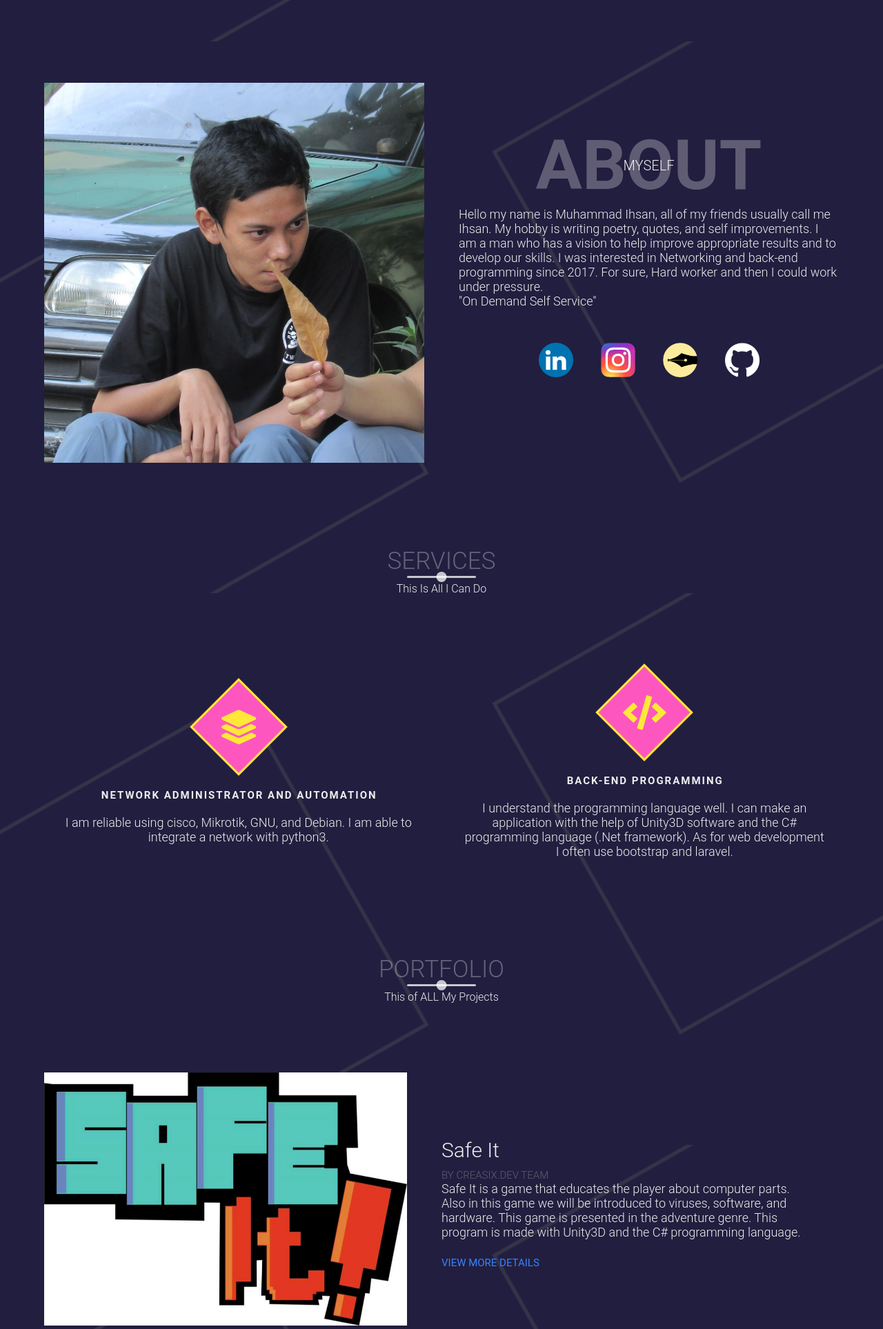
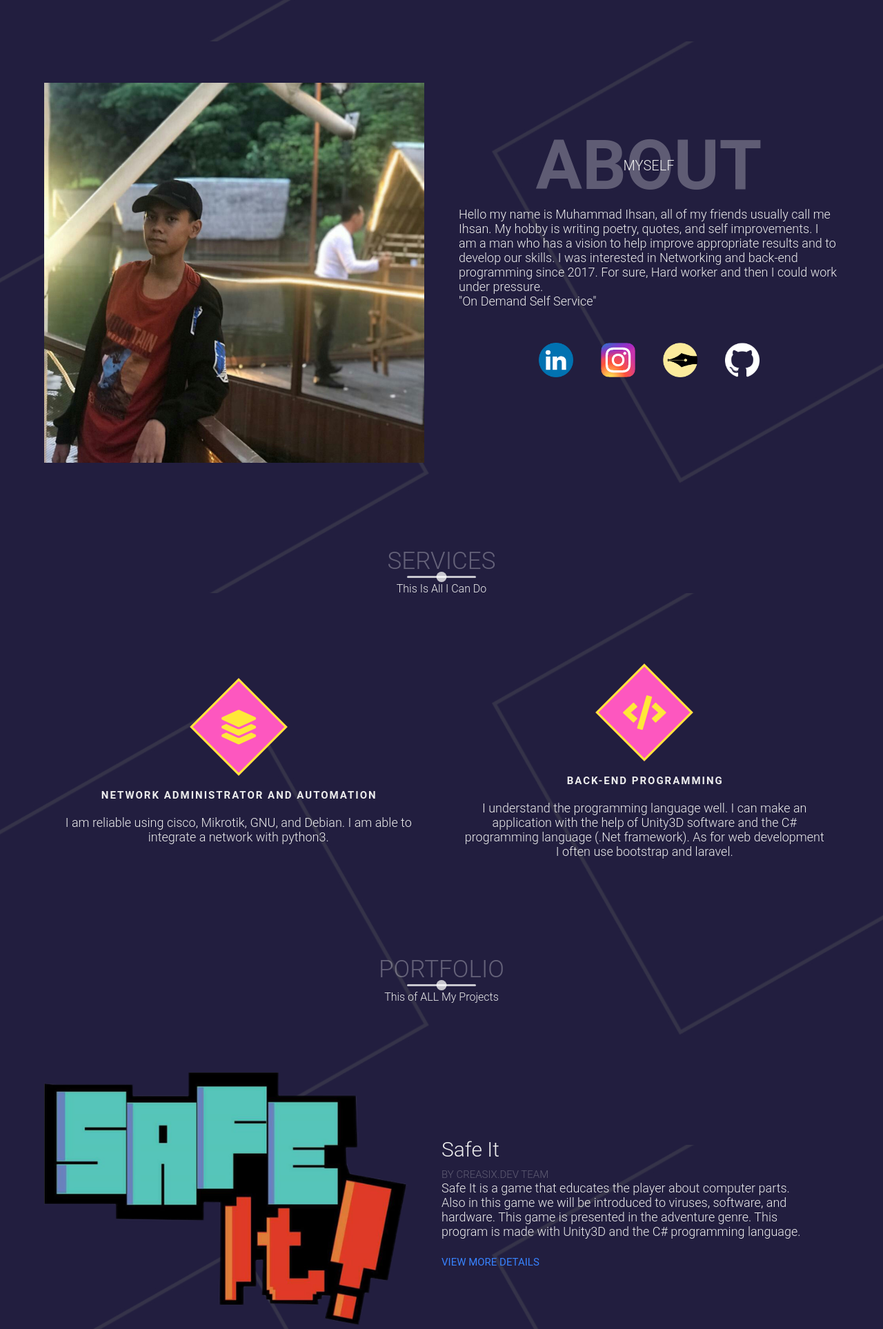
Before and after one commit to 13ihsan92/13ihsan92.github.io, a plain HTML site: page index.html in a window 1280 px wide. Shown: the part 740-2667 px from the top of the page at 69% size. Drawn offline with nearby package versions, Linux system fonts and the light colour scheme.

Commit message:
udah png

```diff
--- a/index.html
+++ b/index.html
@@ -46,7 +46,7 @@
 	<section class="about" id="about">
 		<div class="container">
 			<div class="profile-img" data-aos="fade-right" data-aos-delay="300">
-				<img src="images/profile2.jpg">
+				<img src="images/profile3.jpg">
 			</div>
 			<div class="about-details"  data-aos="fade-left" data-aos-delay="600">
 				<div class="about-heading">
@@ -151,7 +151,7 @@
 			</div>
 			<div class="portfolio-item">
 				<div class="portfolio-img has-margin-right" data-aos="fade-right" data-aos-delay="300">
-					<img src="images/Safe it2.png">
+					<img src="images/Safe it3.png">
 				</div>
 				<div class="portfolio-description has-margin-right" data-aos="fade-left" data-aos-delay="600">
 					<h1>Safe It</h1>
```
Also changed, not shown: images/Safe it2.png (deleted), images/Safe it3.png (added), images/profile3.JPG (added).
